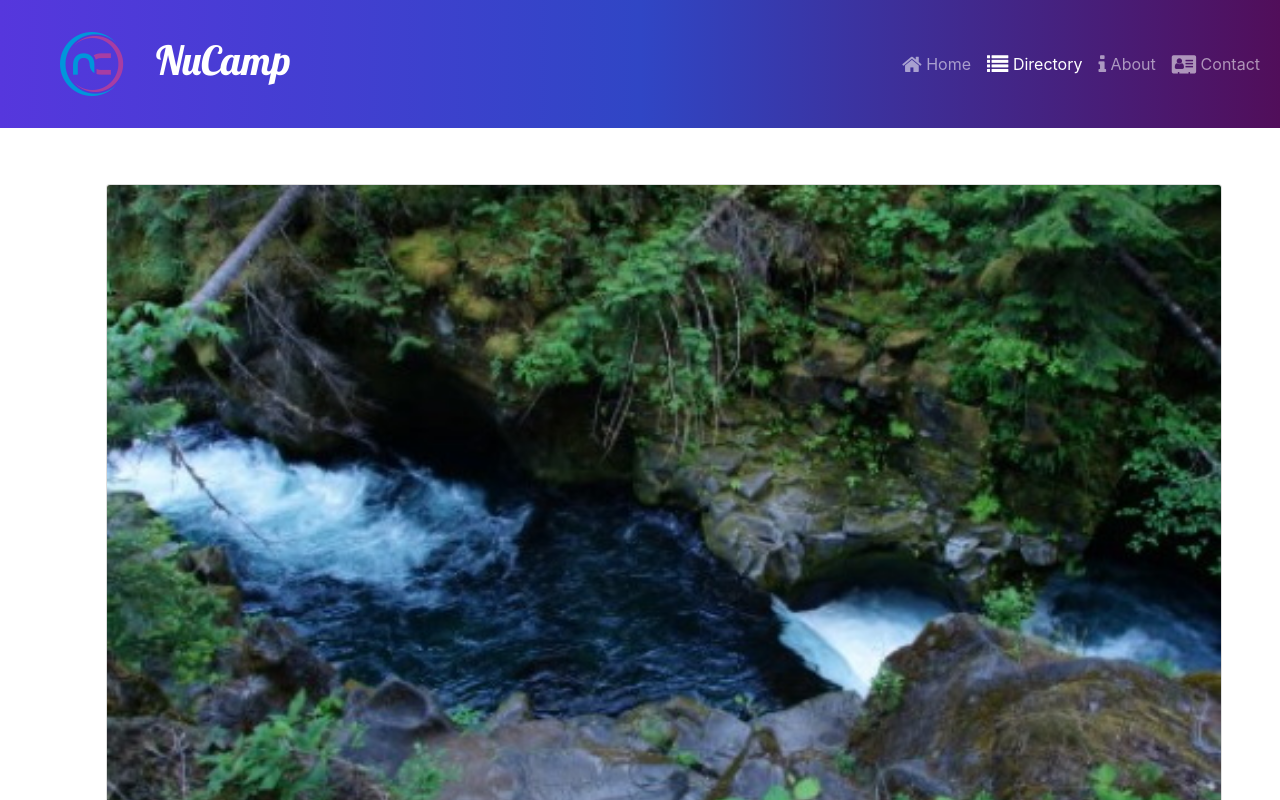
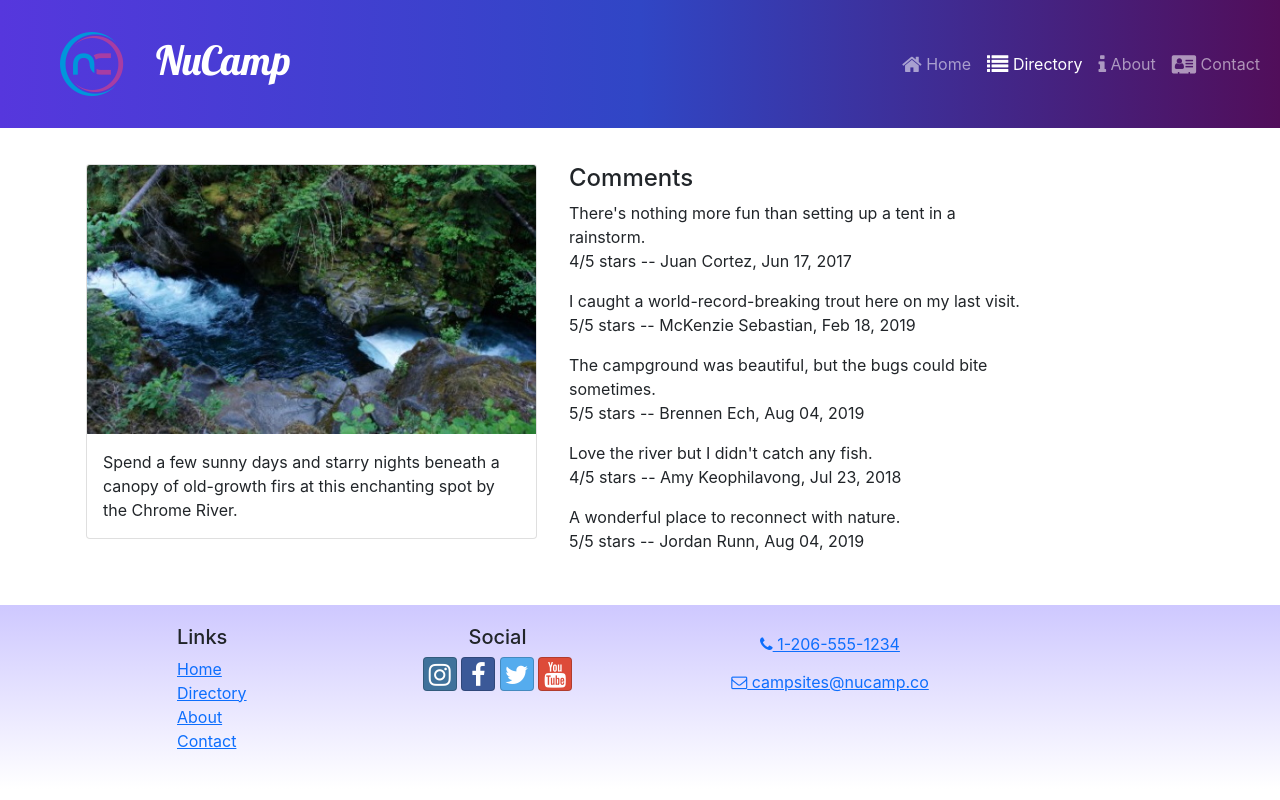
Before and after one commit to lewis-j/Nucamp_campsites, a React (Create React App) app: page /directory/1 in a window 1280 px wide. Shown: the top 800 px of the page. Built offline with nearby package versions, Linux system fonts and the light colour scheme.

Commit message:
Comments

```diff
--- a/src/features/campsites/CampsiteDetail.js
+++ b/src/features/campsites/CampsiteDetail.js
@@ -4,7 +4,7 @@
 const CampsiteDetail = ({ campsite }) => {
   const { image, name, description } = campsite;
   return (
-    <Col md="12" className="m-4">
+    <Col md="5" className="m-1">
       <Card>
         <CardImg top src={image} alt={name} />
         <CardBody>
--- /dev/null
+++ b/src/features/comments/Comment.js
@@ -0,0 +1,15 @@
+import { formatDate } from "../../utils/formatDate";
+
+const Comment = ({ comment }) => {
+  const { text: commentText, rating, author, date } = comment;
+
+  return (
+    <p>
+      {commentText}
+      <br />
+      {rating}/5 stars -- {author}, {formatDate(date)}
+    </p>
+  );
+};
+
+export default Comment;
--- /dev/null
+++ b/src/features/comments/CommentsList.js
@@ -0,0 +1,24 @@
+import { Col } from "reactstrap";
+import Comment from "./Comment";
+import { selectCommentsByCampsiteId } from "./commentsSlice";
+const CommentsList = ({ campsiteId }) => {
+  const comments = selectCommentsByCampsiteId(campsiteId);
+
+  if (comments && comments.length > 0) {
+    return (
+      <Col md="5" className="m-1">
+        <h4>Comments</h4>
+        {comments.map((comment) => {
+          return <Comment key={comment.id} comment={comment} />;
+        })}
+      </Col>
+    );
+  }
+  return (
+    <Col md="5" className="m-1">
+      There are no comments for this campsite yet.
+    </Col>
+  );
+};
+
+export default CommentsList;
--- /dev/null
+++ b/src/features/comments/commentsSlice.js
@@ -0,0 +1,7 @@
+import { COMMENTS } from "../../app/shared/COMMENTS";
+
+export const selectCommentsByCampsiteId = (campsiteId) => {
+  return COMMENTS.filter(
+    (comment) => comment.campsiteId === parseInt(campsiteId)
+  );
+};
--- a/src/pages/CampsiteDetailPage.js
+++ b/src/pages/CampsiteDetailPage.js
@@ -1,6 +1,7 @@
 import { Container, Row } from "reactstrap";
 import { useParams } from "react-router-dom";
 import { selectCampsiteById } from "../features/campsites/campsitesSlice";
+import CommentsList from "../features/comments/CommentsList";
 import CampsiteDetail from "../features/campsites/CampsiteDetail";
 
 const CampsiteDetailPage = () => {
@@ -11,6 +12,7 @@
     <Container>
       <Row>
         <CampsiteDetail campsite={campsite} />
+        <CommentsList campsiteId={campsiteId} />
       </Row>
     </Container>
   );
--- /dev/null
+++ b/src/utils/formatDate.js
@@ -0,0 +1,7 @@
+export const formatDate = (date) => {
+  return new Intl.DateTimeFormat("en-US", {
+    year: "numeric",
+    month: "short",
+    day: "2-digit",
+  }).format(new Date(Date.parse(date)));
+};
```
